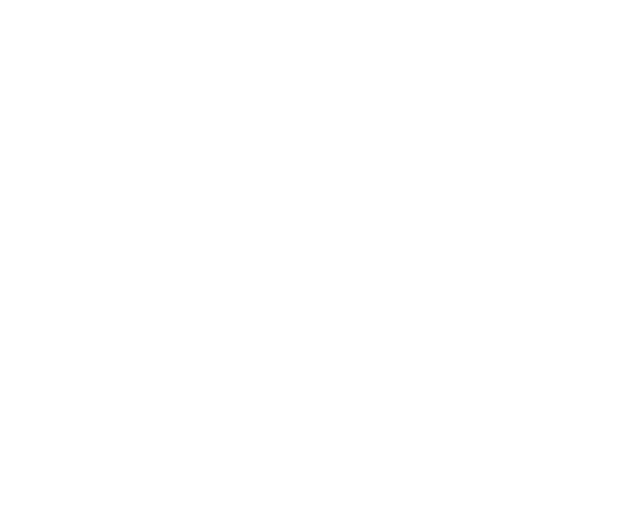
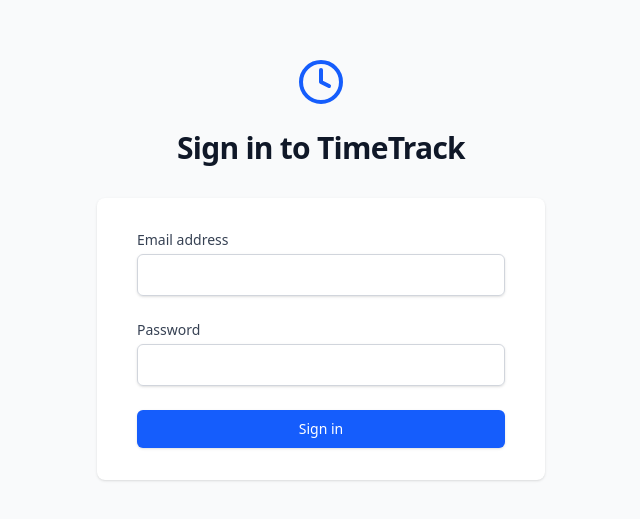
Before and after one commit to Ashwinn-07/leave-tracking, a React (Vite) app in the folder Frontend/: page /login in a window 1280 px wide. Before the commit this address had no page. Shown: the part 131-650 px from the top of the page, without its empty margins (319-959 px from the left). Built offline with nearby package versions, Linux system fonts and the light colour scheme.

Commit message:
feat: add login page

```diff
--- a/Frontend/src/components/Navbar.tsx
+++ b/Frontend/src/components/Navbar.tsx
@@ -1,6 +1,8 @@
 import { Clock } from "lucide-react";
+import { useNavigate } from "react-router-dom";
 
 const Navbar = () => {
+  const navigate = useNavigate();
   return (
     <nav className="bg-white shadow-sm py-4 px-6 fixed w-full top-0 z-10">
       <div className="max-w-7xl mx-auto flex justify-between items-center">
@@ -9,7 +11,10 @@
           <span className="text-xl font-semibold text-gray-800">TimeTrack</span>
         </div>
 
-        <button className="bg-blue-600 hover:bg-blue-700 text-white px-4 py-2 rounded-md text-sm font-medium transition-colors duration-200 cursor-pointer">
+        <button
+          className="bg-blue-600 hover:bg-blue-700 text-white px-4 py-2 rounded-md text-sm font-medium transition-colors duration-200 cursor-pointer"
+          onClick={() => navigate("/login")}
+        >
           Login
         </button>
       </div>
--- /dev/null
+++ b/Frontend/src/pages/auth/Login.tsx
@@ -0,0 +1,85 @@
+import { useState } from "react";
+import { Clock } from "lucide-react";
+
+const Login = () => {
+  const [email, setEmail] = useState("");
+  const [password, setPassword] = useState("");
+
+  const handleSubmit = (e: React.FormEvent) => {
+    e.preventDefault();
+
+    console.log("Login attempt with:", { email });
+  };
+
+  return (
+    <div className="min-h-screen bg-gray-50 flex flex-col justify-center py-12 sm:px-6 lg:px-8">
+      <div className="sm:mx-auto sm:w-full sm:max-w-md">
+        <div className="flex justify-center">
+          <Clock className="h-12 w-12 text-blue-600" />
+        </div>
+        <h2 className="mt-6 text-center text-3xl font-bold tracking-tight text-gray-900">
+          Sign in to TimeTrack
+        </h2>
+      </div>
+
+      <div className="mt-8 sm:mx-auto sm:w-full sm:max-w-md">
+        <div className="bg-white py-8 px-4 shadow sm:rounded-lg sm:px-10">
+          <form className="space-y-6" onSubmit={handleSubmit}>
+            <div>
+              <label
+                htmlFor="email"
+                className="block text-sm font-medium text-gray-700"
+              >
+                Email address
+              </label>
+              <div className="mt-1">
+                <input
+                  id="email"
+                  name="email"
+                  type="email"
+                  autoComplete="email"
+                  required
+                  value={email}
+                  onChange={(e) => setEmail(e.target.value)}
+                  className="block w-full appearance-none rounded-md border border-gray-300 px-3 py-2 placeholder-gray-400 shadow-sm focus:border-blue-500 focus:outline-none focus:ring-blue-500"
+                />
+              </div>
+            </div>
+
+            <div>
+              <label
+                htmlFor="password"
+                className="block text-sm font-medium text-gray-700"
+              >
+                Password
+              </label>
+              <div className="mt-1">
+                <input
+                  id="password"
+                  name="password"
+                  type="password"
+                  autoComplete="current-password"
+                  required
+                  value={password}
+                  onChange={(e) => setPassword(e.target.value)}
+                  className="block w-full appearance-none rounded-md border border-gray-300 px-3 py-2 placeholder-gray-400 shadow-sm focus:border-blue-500 focus:outline-none focus:ring-blue-500"
+                />
+              </div>
+            </div>
+
+            <div>
+              <button
+                type="submit"
+                className="flex w-full justify-center rounded-md border border-transparent bg-blue-600 py-2 px-4 text-sm font-medium text-white shadow-sm hover:bg-blue-700 focus:outline-none focus:ring-2 focus:ring-blue-500 focus:ring-offset-2"
+              >
+                Sign in
+              </button>
+            </div>
+          </form>
+        </div>
+      </div>
+    </div>
+  );
+};
+
+export default Login;
--- a/Frontend/src/routes/AppRoutes.tsx
+++ b/Frontend/src/routes/AppRoutes.tsx
@@ -1,10 +1,12 @@
 import { Routes, Route } from "react-router-dom";
 import Landing from "../pages/Landing";
+import Login from "../pages/auth/Login";
 
 export const AppRoutes = () => {
   return (
     <Routes>
       <Route path="/" element={<Landing />} />
+      <Route path="/login" element={<Login />} />
     </Routes>
   );
 };
```
